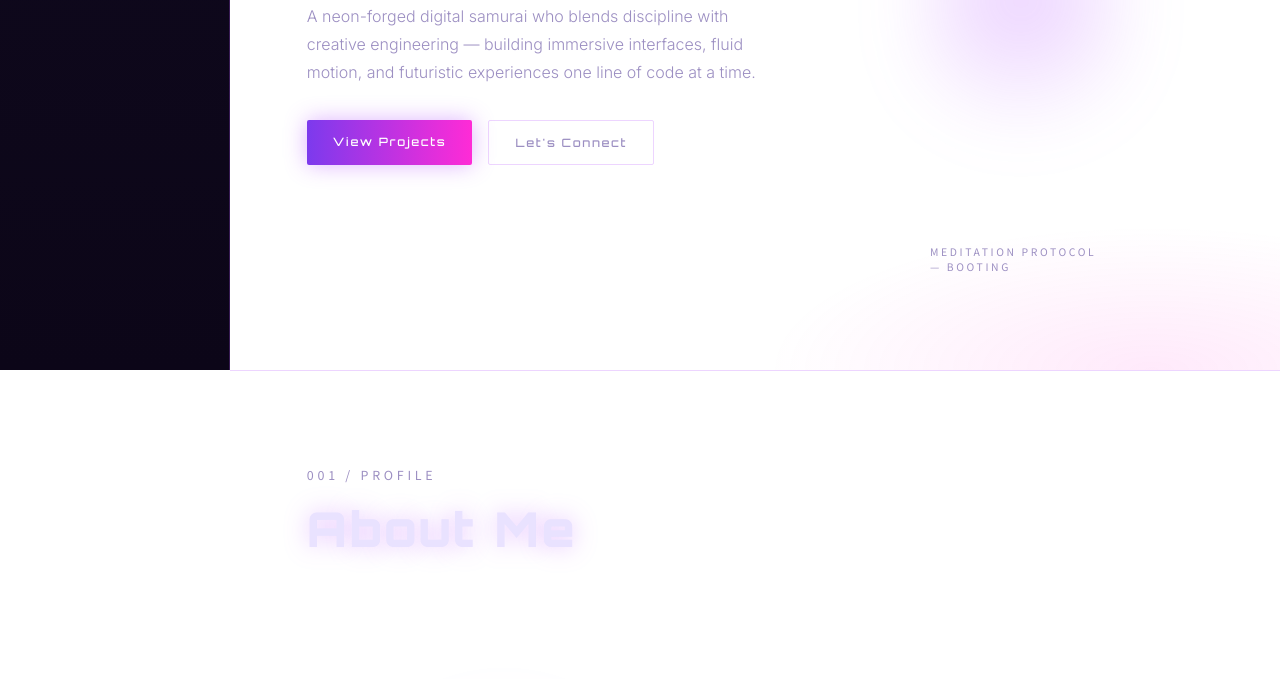
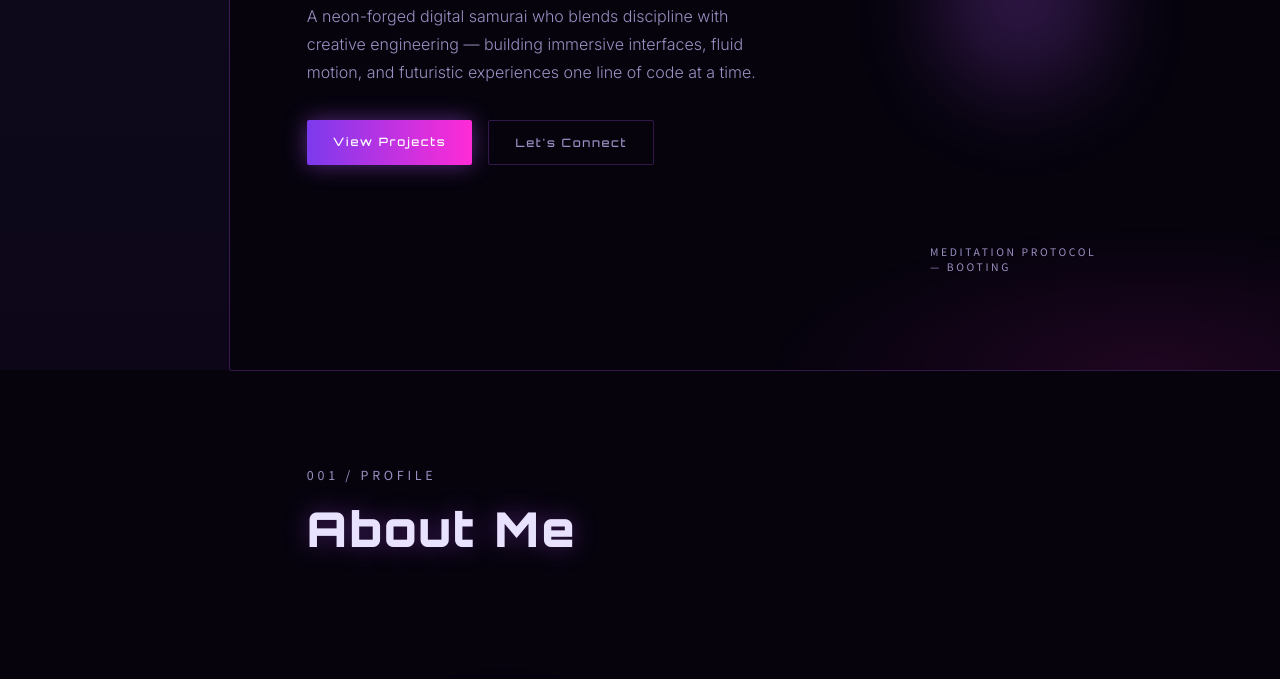
Before and after one commit to eternitysilplayer01-sys/avanijaaportfolio, a plain HTML site: page index.html in a window 1280 px wide. Shown: the part 430-1109 px from the top of the page. Drawn offline with nearby package versions, Linux system fonts and the light colour scheme.

Commit message:
Update index.html

```diff
--- a/index.html
+++ b/index.html
@@ -22,7 +22,7 @@
 *{margin:0;padding:0;box-sizing:border-box;}
 html{scroll-behavior:smooth;}
 body{
-  background:var(neon);
+  background:var(--bg);
   color:var(--ink);
   font-family:'Inter',sans-serif;
   font-weight:300;
```
